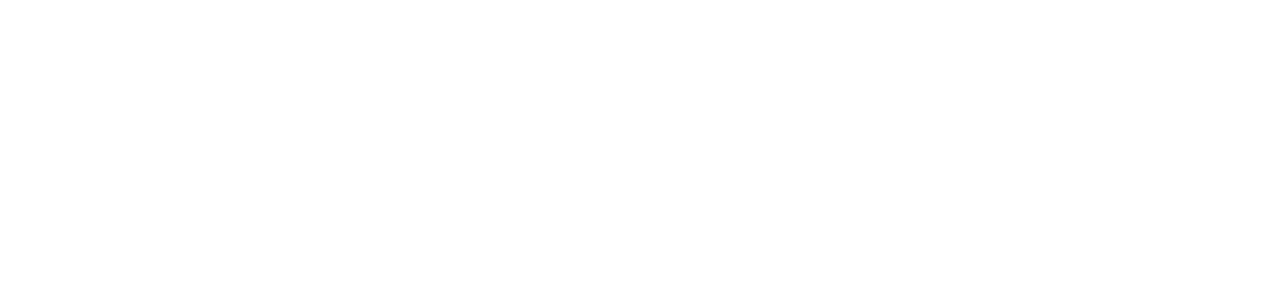
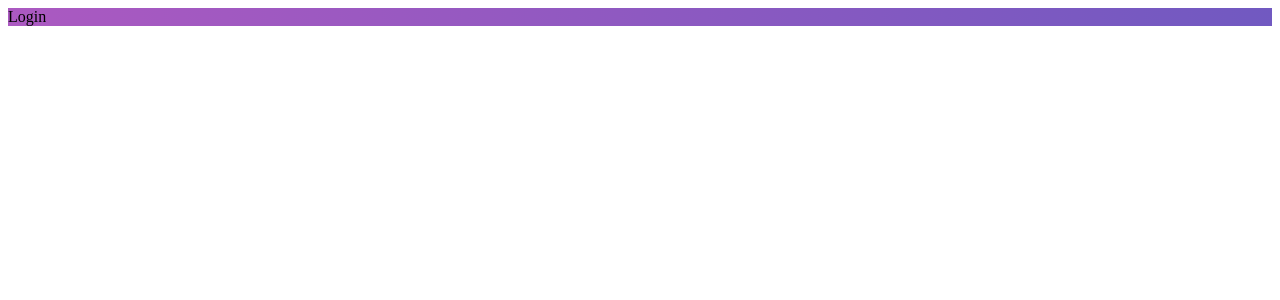
Before and after one commit to rafaelsene01/goBarber, a React (Create React App) app in the folder frontend/: page / in a window 1280 px wide. Shown: the top 300 px of the page. Built offline with nearby package versions, Linux system fonts and the light colour scheme.

Commit message:
layout per page

```diff
--- a/frontend/package.json
+++ b/frontend/package.json
@@ -9,7 +9,8 @@
     "react-dom": "^16.8.6",
     "react-router-dom": "^5.0.1",
     "react-scripts": "3.0.1",
-    "reactotron-react-js": "^3.3.2"
+    "reactotron-react-js": "^3.3.2",
+    "styled-components": "^4.3.2"
   },
   "scripts": {
     "start": "react-scripts start",
--- a/frontend/src/pages/SingIn/index.js
+++ b/frontend/src/pages/SingIn/index.js
@@ -3,5 +3,5 @@ import React from 'react';
 // import { Container } from './styles';
 
 export default function SingIn() {
-  return <div />;
+  return <div>Login</div>;
 }
--- /dev/null
+++ b/frontend/src/pages/_layouts/auth/index.js
@@ -0,0 +1,10 @@
+import React from 'react';
+import PropTypes from 'prop-types';
+
+import { Wrapper } from './styles';
+
+export default function AuthLayout({ children }) {
+  return <Wrapper>{children}</Wrapper>;
+}
+
+AuthLayout.prototype = { children: PropTypes.element.isRequired };
--- /dev/null
+++ b/frontend/src/pages/_layouts/auth/styles.js
@@ -0,0 +1,6 @@
+import styled from 'styled-components';
+
+export const Wrapper = styled.div`
+  height: 100%;
+  background: linear-gradient(-90deg, #7159c1, #ab59c1);
+`;
--- /dev/null
+++ b/frontend/src/pages/_layouts/default/index.js
@@ -0,0 +1,10 @@
+import React from 'react';
+import PropTypes from 'prop-types';
+
+import { Wrapper } from './styles';
+
+export default function DefaultLayout({ children }) {
+  return <Wrapper>{children}</Wrapper>;
+}
+
+DefaultLayout.prototype = { children: PropTypes.element.isRequired };
--- /dev/null
+++ b/frontend/src/pages/_layouts/default/styles.js
@@ -0,0 +1,6 @@
+import styled from 'styled-components';
+
+export const Wrapper = styled.div`
+  height: 100%;
+  background: #333;
+`;
--- a/frontend/src/routes/Route.js
+++ b/frontend/src/routes/Route.js
@@ -1,6 +1,9 @@
 import React from 'react';
 import PropTypes from 'prop-types';
 import { Route, Redirect } from 'react-router-dom';
+
+import AuthLayout from '../pages/_layouts/auth';
+import DefaultLayout from '../pages/_layouts/default';
 
 export default function RouteWrapper({
   component: Component,
@@ -17,7 +20,18 @@ export default function RouteWrapper({
     return <Redirect to="/dashboard" />;
   }
 
-  return <Route {...rest} component={Component} />;
+  const Layout = signed ? DefaultLayout : AuthLayout;
+
+  return (
+    <Route
+      {...rest}
+      render={props => (
+        <Layout>
+          <Component {...props} />
+        </Layout>
+      )}
+    />
+  );
 }
 
 RouteWrapper.propTypes = {
```
Also changed, not shown: 1 other file (tests, documents, lock files or other folders).
